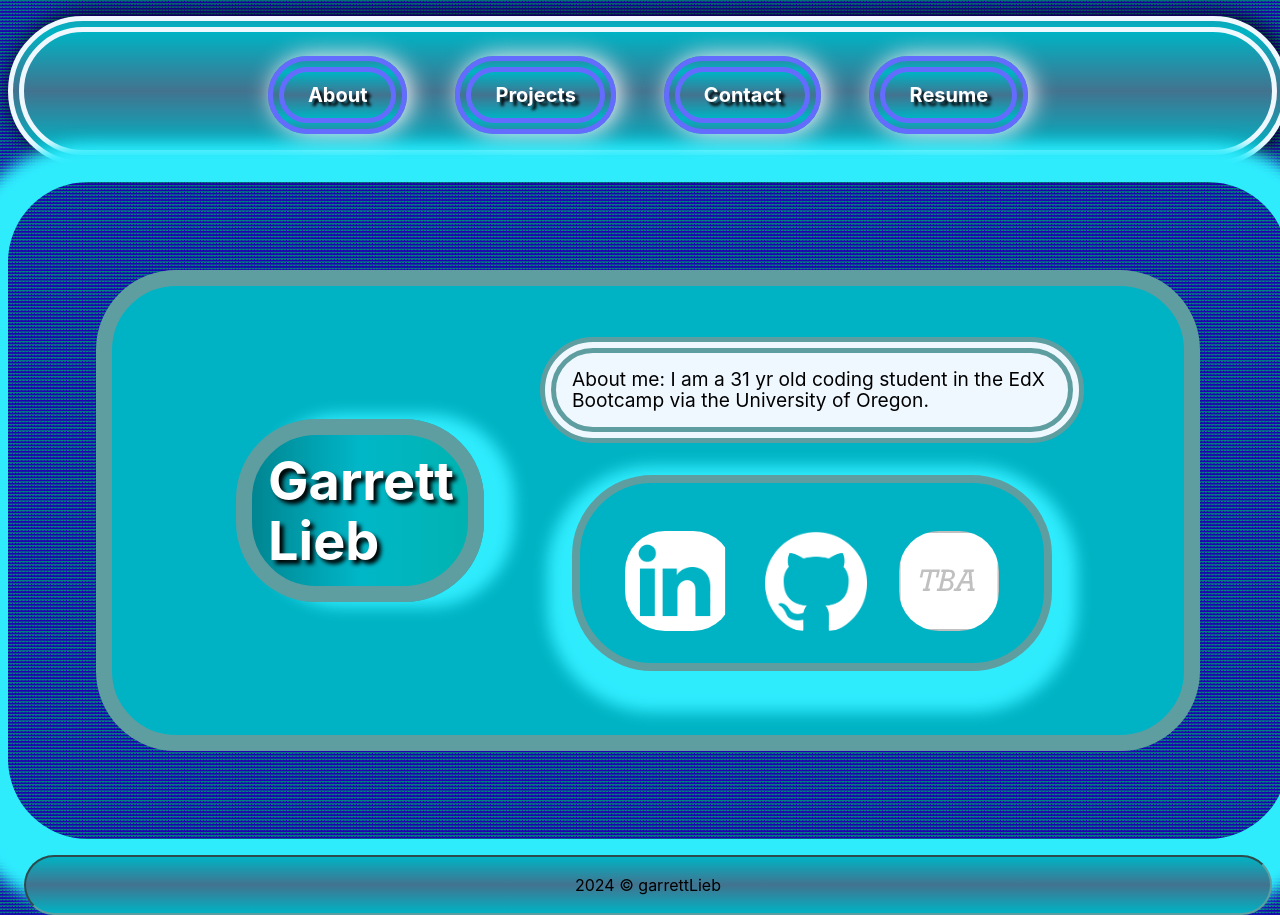
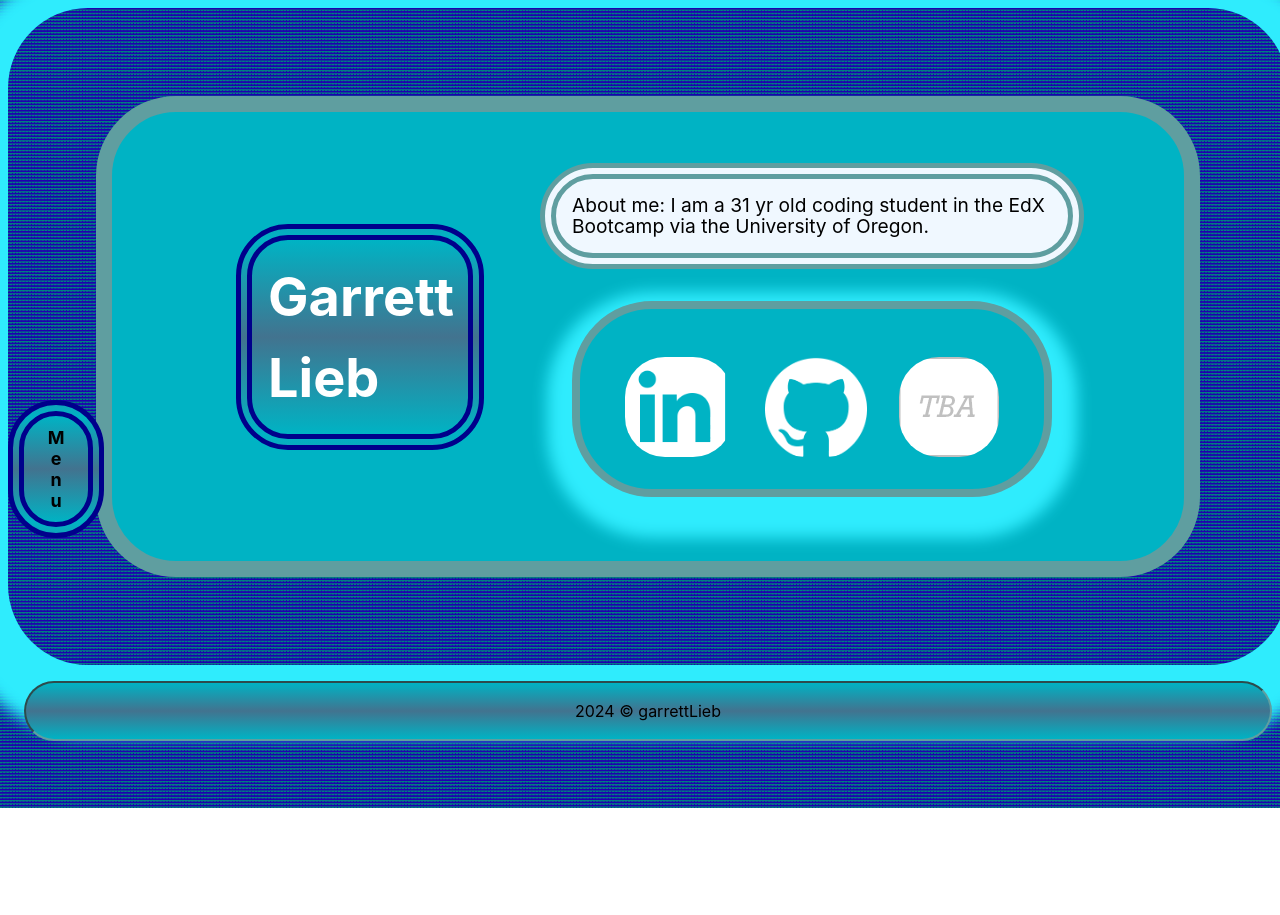
Before and after one commit to garrett-lieb/newProfile, a React (Vite) app: page / in a window 1280 px wide. After the commit the page ends 808 px from the top, so only its background shows below. Built offline with nearby package versions, Linux system fonts and the light colour scheme.

Commit message:
formatting edits

```diff
--- a/src/components/Root/index.jsx
+++ b/src/components/Root/index.jsx
@@ -1,36 +1,33 @@
 import React from 'react'
 import {Link, Outlet} from 'react-router-dom'
 import "./nav.css"
-// import { useState } from 'react';
+import { useState } from 'react';
 
 const Root = () => {
-    // const [isMenuOpen, setIsMenuOpen] = useState(true);
-    // // if user clicks on the menu button, the menu will open and close
-    // const toggleMenu = () => setIsMenuOpen(!isMenuOpen);
-    // // if the menu is open and the user clciks somewhere on the page the menu will close
-    // window.onclick = function(event) {
-    //     if (!event.target.matches('.menuButton')) {
-    //         setIsMenuOpen(false);
-    //     }
-    // }
-    // // if the user scrolls down 50px the menu will close
-    // window.onscroll = function() {
-    //     if (document.body.scrollTop > 50 || document.documentElement.scrollTop > 50) {
-    //         setIsMenuOpen(false);
-    //     }
-    // }
-
-
-
+    const [isMenuOpen, setIsMenuOpen] = useState(true);
+    // if user clicks on the menu button, the menu will open and close
+    const toggleMenu = () => setIsMenuOpen(!isMenuOpen);
+    // if the menu is open and the user clciks somewhere on the page the menu will close
+    window.onclick = function(event) {
+        if (!event.target.matches('.menuButton')) {
+            setIsMenuOpen(false);
+        }
+    }
+    // if the user scrolls down 50px the menu will close
+    window.onscroll = function() {
+        if (document.body.scrollTop > 50 || document.documentElement.scrollTop > 50) {
+            setIsMenuOpen(false);
+        }
+    }
 
 
     return (
         <div className="menu">
-            {/* <button className="menuButton" onClick={toggleMenu}>
+            <button className="menuButton" onClick={toggleMenu}>
                 Menu
             </button>
 
-            {isMenuOpen && ( */}
+            {isMenuOpen && (
                 <div className="navBar">
                 <ul className="dropBar">
                     <li>
@@ -56,8 +53,7 @@ const Root = () => {
                     </li>
                 </ul>
                 </div>
-            {/* )} */}
-
+            )}
             <Outlet />
         </div>
     );
--- a/src/components/Root/nav.css
+++ b/src/components/Root/nav.css
@@ -1,17 +1,16 @@
-.dropBar {
+/* .dropBar {
     display: flex;
     align-items: center;
     justify-content: center;
     padding: 1rem;
-    background-image:
-    linear-gradient( rgb(0, 179, 196), rgb(66, 115, 143), rgb(0, 179, 196));
-    border: 1rem double;
-    border-radius: 5rem;
-    border-color: aliceblue;
+    border: none;
+    background-image: none;
+    background-color: transparent;
     font-weight: bold;
     list-style-type: none;
     box-shadow: 4px 0px 1.5rem black;
-}
+    transition: all 1s ease;
+} */
 
 
 
@@ -22,7 +21,7 @@
     padding: .5rem;
     padding-inline: 1.5rem;
     background-image:
-    linear-gradient( rgb(0, 179, 196), rgb(66, 115, 143), rgb(0, 179, 196));
+        linear-gradient(rgb(0, 179, 196), rgb(66, 115, 143), rgb(0, 179, 196));
     border: 1rem double;
     border-radius: 5rem;
     border-color: #646cff;
@@ -33,31 +32,56 @@
     font-weight: bold;
     text-shadow: 4px 4px 3px black;
     color: rgb(255, 255, 255);
-}
-
-.navItem:hover {
-    border: 1rem double;
-    border-radius: 5rem;
-    color: aliceblue;
-    box-shadow: 4px 0px 2.5rem rgb(255, 255, 255);
-    transition: transform 0.5s ease-in-out;
-    transform: translateX(.5rem);
+    transition: transform 5s smooth;
 }
 
 
+.menuButton {
+    position: absolute;
+    left: 0%:
+    top: 2%;
+
+    border: 1rem double darkblue;
+    border-radius: 3.25rem;
+    background-image:
+        linear-gradient(rgb(0, 179, 196), rgb(66, 115, 143), rgb(0, 179, 196));
+
+    font-size: large;
+    font-weight: bold;
+    writing-mode: vertical-rl;
+    text-orientation: upright;
+}
+
+.menuButton:hover {
+    opacity: 5;
+    border: 15px double;
+    border-color: aliceblue;
+    box-shadow:
+    -.5rem 0rem 0rem #f4cc00,
+     inset 0 -6px 15px 0px #ccc,
+    0 .3rem .3rem #000000;
+    color: #ffffff;
+    text-emphasis: bold;
+    text-shadow: 4px 4px 4px black;
+}
+
+.menuButton:active {
+border-color: firebrick;
+transition: transform .25s smooth;
+}
 
 @media only screen and (min-width: 1025px) {
     body {
         width: 100vw;
         height: 100vh;
-      }
-  }
+    }
+}
 
 @media only screen and (min-width: 601px) and (max-width: 1024px) {
     body {
         width: 100vw;
         height: 100vh;
-      }
+    }
 
 
     .dropBar {
@@ -70,6 +94,7 @@
         background-color: transparent;
         border: none;
     }
+
     .navItem {
         display: flex;
         justify-content: center;
@@ -77,6 +102,7 @@
         padding: 1.5rem;
         margin: 0;
     }
+
     .navItem:active {
         border: 1rem double;
         border-radius: 5rem;
@@ -93,6 +119,7 @@
         display: flex;
         flex-direction: column;
     }
+
     .dropBar {
 
         display: grid;
@@ -106,6 +133,7 @@
         background-color: transparent;
         border: none;
     }
+
     .navItem {
         display: flex;
         justify-content: center;
@@ -114,7 +142,7 @@
 
 }
 
-@media screen and (max-width: 320px){
+@media screen and (max-width: 320px) {
     .dropBar {
         display: grid;
         grid-template-columns: repeat(2, 1fr);
@@ -127,6 +155,7 @@
         background-color: transparent;
         border: none;
     }
+
     .navItem {
         display: flex;
         justify-content: center;
@@ -137,53 +166,3 @@
     }
 
 }
-
-
-  /* .menuButton {
-    display: flex;
-    position: fixed;
-    top: 0;
-    left: 0;
-    bottom: 0;
-    height: 50%;
-    background-image:
-    linear-gradient( rgb(0, 179, 196), rgb(66, 115, 143), rgb(0, 179, 196));
-    border: 1rem double;
-    border-radius: 5rem;
-    border-color: #646cff;
-    font-size: large;
-    font-weight: bold;
-    writing-mode: vertical-rl;
-    text-orientation: upright;
-} */
-
-/* .menuButton:hover {
-    opacity: 5;
-    border: 15px double;
-    border-color: aliceblue;
-    color: #ffffff;
-    text-emphasis: bold;
-    text-shadow: 4px 4px 4px black;
-    box-shadow: 4px 0px 1.5rem black;
-    transition: transform 0.5s ease-in-out;
-    transform: translateX(.5rem);
-} */
-
-/* .dropBar:hover {
-    visibility: visible;
-    display: flex;
-    border: 1rem double;
-    border-radius: 5rem;
-    color: aliceblue;
-    box-shadow: 4px 0px 2.5rem
-    rgb(255, 255, 255);
-    transition: transform 0.5s ease-in-out; transform: translateX(.5rem);
-} */
-
-/* span {
-
-} */
-
-/* .navItem:hover span {
-    visibility:
-} */
--- a/src/index.css
+++ b/src/index.css
@@ -5,26 +5,9 @@
   font-weight: 400;
   color-scheme: light dark;
   color: rgba(255, 255, 255, 0.87);
-
-
-
-/* midnight gradient */
-  /* background: linear-gradient(90deg, #14004f, rgb(1, 89, 157), rgb(1, 52, 92)); */
-
-/* default -dark */
-  /* background-color: #2b77fb51; */
-
-/* default-light */
-  /* background-color: #c8fefb; */
-
 background:
   linear-gradient(-5deg, #1d00af 60%, teal 40%);
 background-size: .2rem .2rem;
-
-
-
-
-
   font-synthesis: none;
   text-rendering: optimizeLegibility;
   -webkit-font-smoothing: antialiased;
@@ -62,17 +45,12 @@ ul {
 }
 
 h1 {
-  padding: 1rem;
+  border: 1rem double darkblue;
+  border-radius: 3.25rem;
   background-image:
-  linear-gradient(to right, rgb(0, 133, 145), rgb(0, 183, 200), rgb(0, 179, 176));
-  border: 1rem solid;
-  border-radius: 5rem;
-  border-color: cadetblue;
-  box-shadow: 25px 0px 15px 5px rgb(47, 236, 253);
-  color: rgb(255, 255, 255);
-  line-height: 1.1;
+      linear-gradient(rgb(0, 179, 196), rgb(66, 115, 143), rgb(0, 179, 196));
   font-size: 3em;
-  text-shadow: 4px 4px 4px black;
+  font-weight: bold;
 }
 
 h2 {
@@ -114,7 +92,12 @@ p {
   line-height: 1.1;
 }
 
-/* button {
+button {
+  display: relative;
+  position: fixed;
+  top: 50%;
+  align-items: center;
+  justify-content: center;
   border-radius: 8px;
   border: 1px solid transparent;
   padding: 0.6em 1.2em;
@@ -125,13 +108,15 @@ p {
   cursor: pointer;
   transition: border-color 0.25s;
 }
+
 button:hover {
   border-color: #646cff;
 }
+
 button:focus,
 button:focus-visible {
   outline: 4px auto -webkit-focus-ring-color;
-} */
+}
 
 
 /* Mobile devices */
@@ -161,40 +146,3 @@ button:focus-visible {
     height: 100vh;
   }
 }
-
-
-
-/* TIME OF DAY GRADIENTS test*/
-
-  /* sunrise gradient */
-  /* background: linear-gradient(0deg, #f2e200, #c17e02, #c17e027b,#358dff); */
-
-  /* morning gradient */
-  /* background: linear-gradient(0deg, #f6ddb9, #f5ec72, #09b8f8); */
-
-  /* midmorning gradient*/
-  /* background: linear-gradient(0deg,  #f5ec72, #09b8f8, #f6ddb9); */
-
-  /* afternoon gradient */
-  /* background: linear-gradient(0deg, #09b8f8, #f6ddb9, #f5ec72); */
-
-  /* evening gradient */
-  /* background: linear-gradient(0deg, #f5ec72, #f6ddb9, #09b8f8); */
-
-  /* sunset gradient */
-  /* background: linear-gradient(0deg, #f29100, #c17e02, #c17e027b,#003e90); */
-
-  /*dusk gradient */
-  /* background: linear-gradient(180deg, #0281c1, #025bc17b, #003e90, #0c0220); */
-
-  /* devtools stripes */
-  /* background: url('/src/assets/11.png'); */
-
-  /* 45-degree stripes */
-
-/* black (#000000) */
-/* background: linear-gradient(45deg, #000000 25%, transparent 25%),
-      linear-gradient(-45deg, #000000 25%, transparent 25%),
-      linear-gradient(45deg, transparent 75%, #000000 75%),
-      linear-gradient(-45deg, transparent 75%, #000000 75%);
-background-size: 10px 10px; */
```
